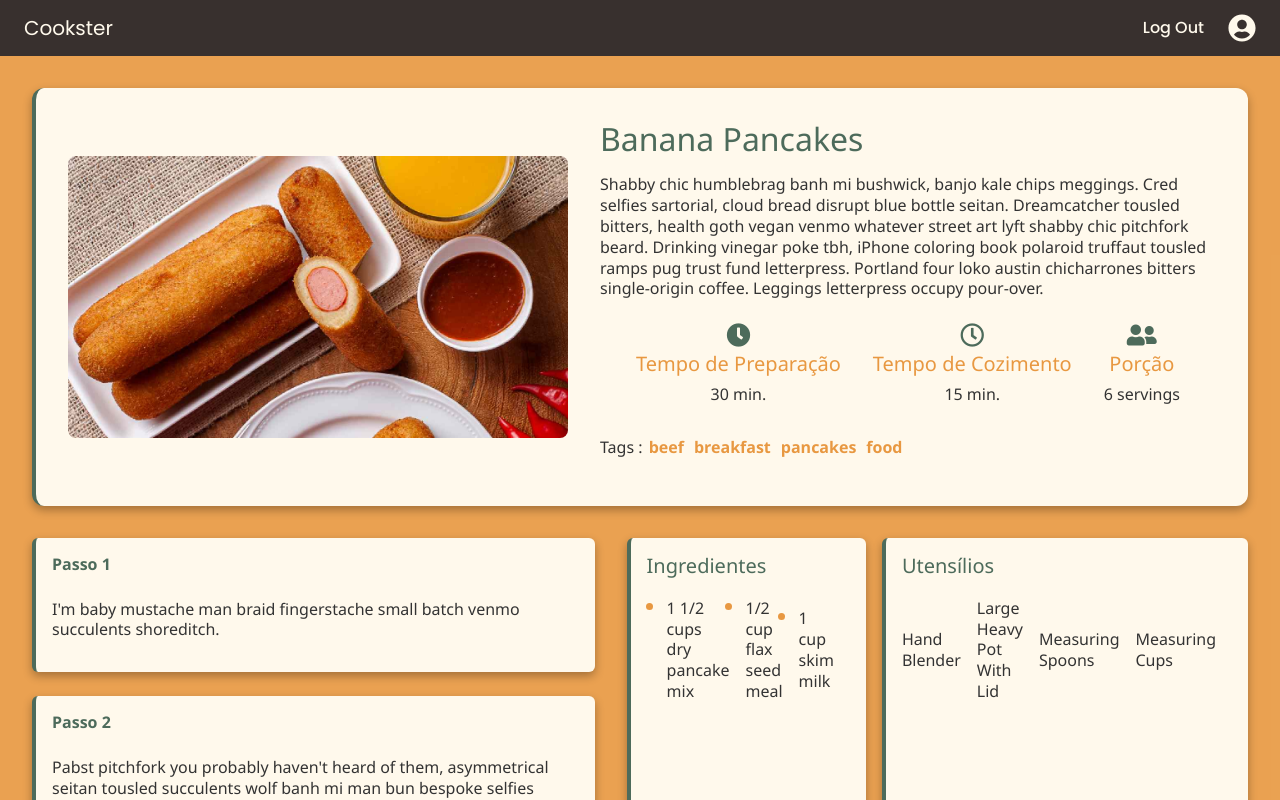
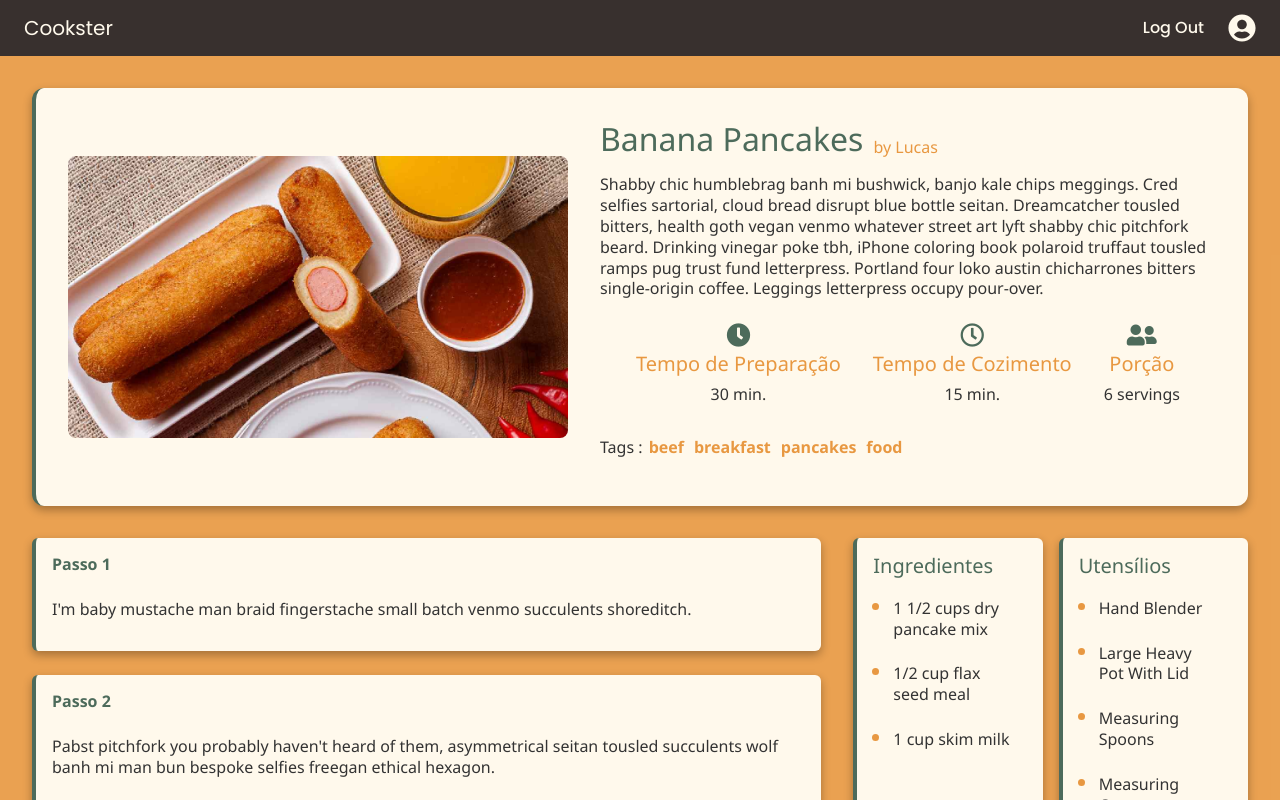
Before and after one commit to Nyfeu/Cookster, a React (Vite) app in the folder front/: page /recipe in a window 1280 px wide. Shown: the top 800 px of the page. Built offline with nearby package versions, Linux system fonts and the light colour scheme; sample sign-in values are in the browser's storage.

Commit message:
feat (profile-page): adiciona autor da receita e corrige display de utensilios e ingredientes

```diff
--- a/front/src/components/RecipePage/RecipePage.css
+++ b/front/src/components/RecipePage/RecipePage.css
@@ -175,14 +175,18 @@ body {
   justify-content: center;
 }
 
+.tool-list,
 .ingredient-list {
   padding-left: 1.25rem;
   list-style-type: disc;
+  display: flex;
+  align-items: start;
+  flex-direction: column;
 
 }
 
 .tool-list p,
-.ingredient-list p {
+.ingredient-list p{
   display: flex;
   align-items: center;
   justify-content: start;
@@ -193,6 +197,18 @@ body {
 .tool-list li::marker {
   color: var(--secondary-color);
   font-size: 1.2rem;
+}
+
+.user-link{
+  margin-left: 10px;
+  text-decoration: none;
+  color: var(--secondary-color);
+
+}
+
+.user-link:hover {
+  text-decoration: underline;
+  cursor: pointer;
 }
 
 @media (max-width: 768px) {
--- a/front/src/components/RecipePage/componentes/IngredientsInfo.jsx
+++ b/front/src/components/RecipePage/componentes/IngredientsInfo.jsx
@@ -1,11 +1,12 @@
 import React from 'react'
+import '../RecipePage.css'
 
 const IngredientsInfo = () => {
     return (
         <div>
             <h4>Ingredientes</h4>
-            <ul className="ingredient-list">
-                <li><p className="single-ingredient">1 1/2 cups dry pancake mix</p></li>
+            <ul className="ingredient-list ">
+                <li><p className="single-ingredient ">1 1/2 cups dry pancake mix</p></li>
                 <li><p className="single-ingredient">1/2 cup flax seed meal</p></li>
                 <li><p className="single-ingredient">1 cup skim milk</p></li>
             </ul>
--- a/front/src/components/RecipePage/componentes/InstructionsInfo.jsx
+++ b/front/src/components/RecipePage/componentes/InstructionsInfo.jsx
@@ -1,4 +1,5 @@
 import React from 'react'
+import '../RecipePage.css'
 
 const InstructionsInfo = () => {
   return (
--- a/front/src/components/RecipePage/componentes/RecipeInfo.jsx
+++ b/front/src/components/RecipePage/componentes/RecipeInfo.jsx
@@ -1,4 +1,6 @@
 import React from 'react'
+import '../RecipePage.css'
+import { Link } from 'react-router-dom'
 
 const RecipeInfo = () => {
   return (
@@ -9,7 +11,10 @@ const RecipeInfo = () => {
                 alt="recipe"
               />
               <article className="recipe-info">
+                <div className='d-flex flex-collumn align-items-center'>
                 <h2>Banana Pancakes</h2>
+                <Link to='/profile' className='user-link'>by Lucas</Link>
+                </div>
                 <p>
                   Shabby chic humblebrag banh mi bushwick, banjo kale chips
                   meggings. Cred selfies sartorial, cloud bread disrupt blue bottle
--- a/front/src/components/RecipePage/componentes/ToolsInfo.jsx
+++ b/front/src/components/RecipePage/componentes/ToolsInfo.jsx
@@ -1,4 +1,5 @@
 import React from 'react'
+import '../RecipePage.css'
 
 const ToolsInfo = () => {
     return (
```
